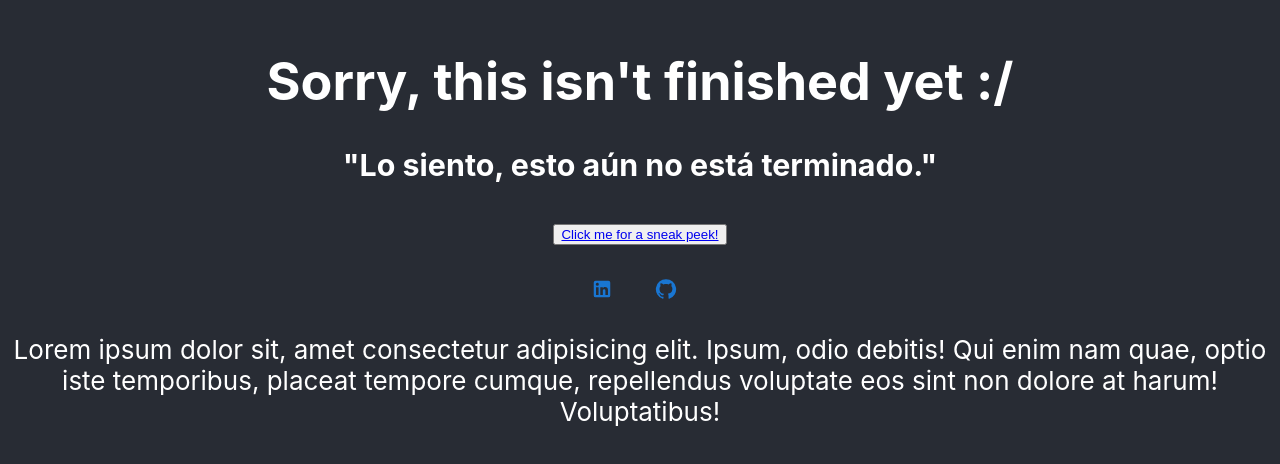
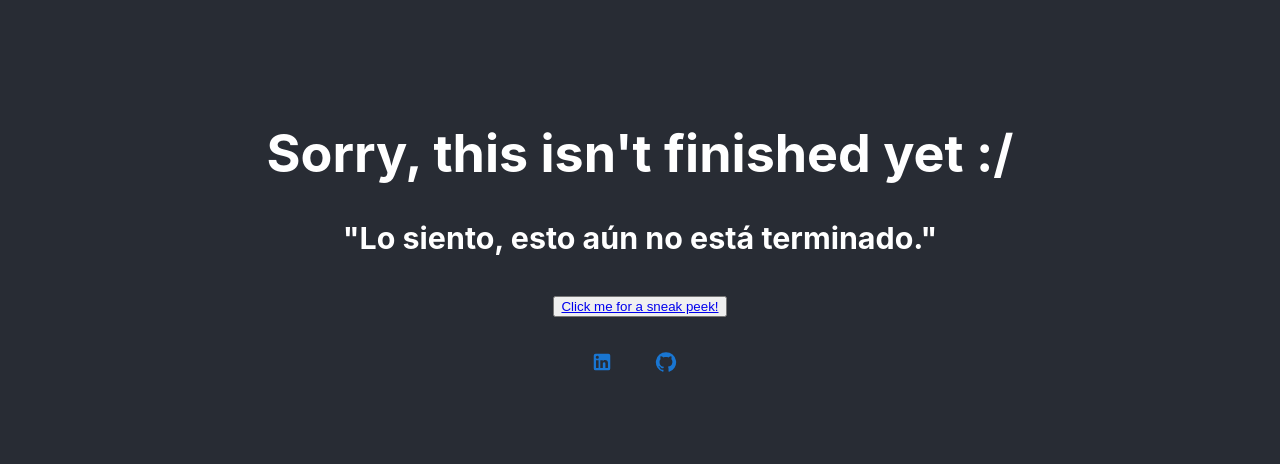
Before and after one commit to her4z/web-cv, a React (Create React App) app: page / in a window 1280 px wide. Shown: the part 166-630 px from the top of the page. Built offline with nearby package versions, Linux system fonts and the light colour scheme.

Commit message:
AWS test

```diff
--- a/src/components/Home/Home.tsx
+++ b/src/components/Home/Home.tsx
@@ -23,7 +23,6 @@ export default class Home extends Component {
                     startIcon={<GitHubIcon/>}
                     />
                 </div>
-                <p>Lorem ipsum dolor sit, amet consectetur adipisicing elit. Ipsum, odio debitis! Qui enim nam quae, optio iste temporibus, placeat tempore cumque, repellendus voluptate eos sint non dolore at harum! Voluptatibus!</p>
             </div>
         )
     }
```
